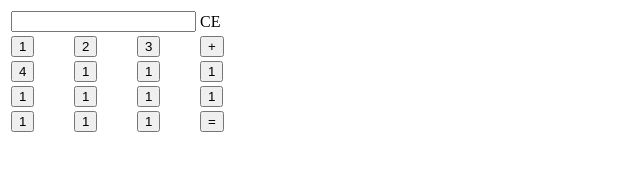
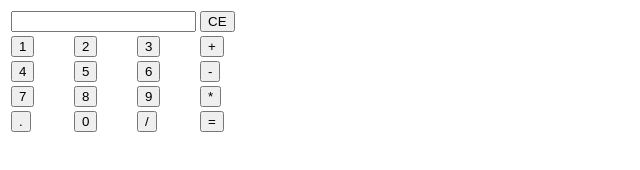
Before and after one commit to khadijabenamor/calculatrice, a plain HTML site: page index.html in a window 1280 px wide. Shown: the full height of the page, 0-640 px from the left. Drawn offline with Linux system fonts and the light colour scheme.

Commit message:
finish work

```diff
--- a/index.html
+++ b/index.html
@@ -3,12 +3,12 @@
     <body>
         <table>
             <tr>
-             <td colspan="3"><input type="number" id="n"></td>
-            <td>CE</td>
+             <td colspan="3"><input type="text" id="n"></td>
+            <td><button id="CE" onclick="reset()">CE</button></td>
             </tr>
 
             <tr>
-                <td><button id="1">1</button></td>
+                <td><button id="1" onclick="afficher(event)">1</button></td>
                 <td><button id="2" onclick="afficher(event)">2</button></td>
                 <td><button id="3"onclick="afficher(event)">3</button></td>
                 <td><button id="+"onclick="afficher(event)">+</button></td>
@@ -16,25 +16,25 @@
             </tr>
 
             <tr>
-                <td><button id="5">4</button></td>
-                <td><button id="1">1</button></td>
-                <td><button id="1">1</button></td>
-                <td><button id="1">1</button></td>
+                <td><button id="4" onclick="afficher(event)">4</button></td>
+                <td><button id="5" onclick="afficher(event)">5</button></td>
+                <td><button id="6" onclick="afficher(event)">6</button></td>
+                <td><button id="-" onclick="afficher(event)">-</button></td>
 
             </tr>
 
             <tr>
-                <td><button id="1">1</button></td>
-                <td><button id="1">1</button></td>
-                <td><button id="1">1</button></td>
-                <td><button id="1">1</button></td>
+                <td><button id="7" onclick="afficher(event)">7</button></td>
+                <td><button id="8" onclick="afficher(event)">8</button></td>
+                <td><button id="9" onclick="afficher(event)">9</button></td>
+                <td><button id="*" onclick="afficher(event)">*</button></td>
 
             </tr>
 
             <tr>
-                <td><button id="1">1</button></td>
-                <td><button id="1">1</button></td>
-                <td><button id="1">1</button></td>
+                <td><button id="." onclick="afficher(event)">.</button></td>
+                <td><button id="0" onclick="afficher(event)">0</button></td>
+                <td><button id="/" onclick="afficher(event)">/</button></td>
                 <td><button id="=" onclick="compute()">=</button></td>
 
             </tr>
@@ -47,9 +47,12 @@
             }
             function compute()
             {
-
+                document.getElementById("n").value = eval( document.getElementById("n").value );
             }
-
+            function reset()
+            {
+                document.getElementById("n").value ="";
+            }
         </script>
     </body>
 </html>
```
